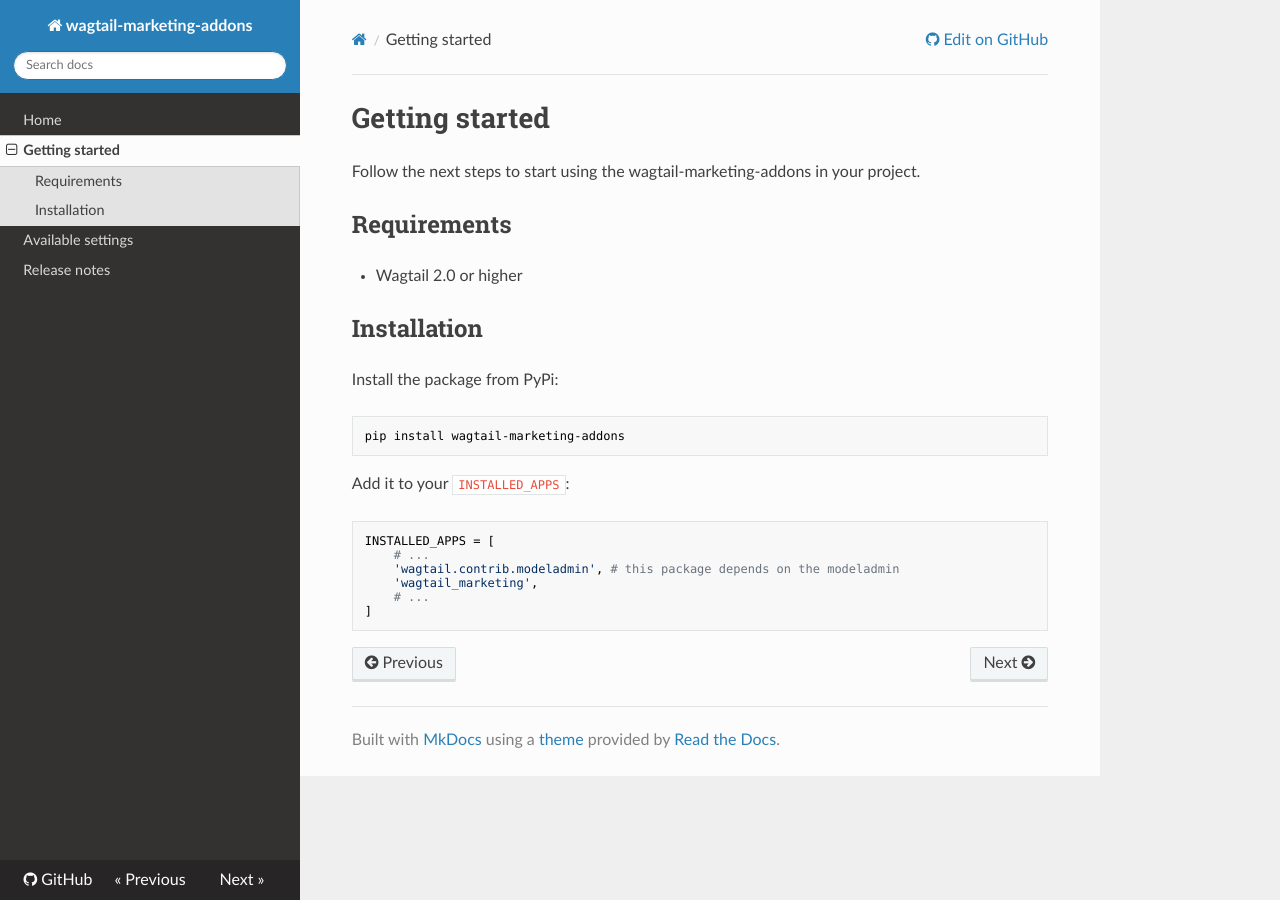
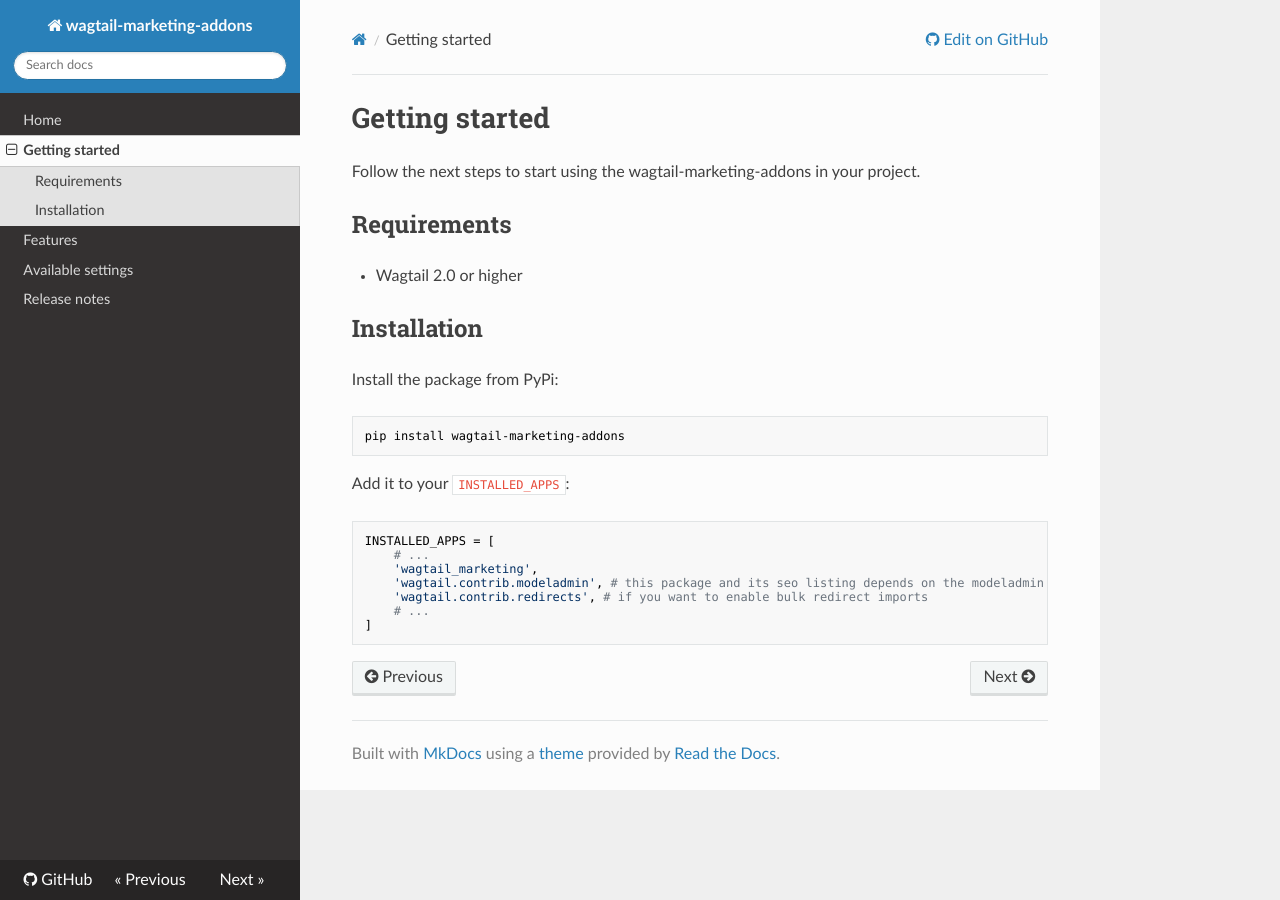
Before and after one commit to LUKKIEN/wagtail-marketing-addons, an MkDocs documentation site: the page built from docs/getting_started.md, in a window 1280 px wide. Built offline with MkDocs 1.6.1, drawn with Linux system fonts in a browser that asks for light colours; nearby versions of some CDN libraries.

Commit message:
Add docs and do not make redirects a show-stopper for installation

````diff
--- a/docs/getting_started.md
+++ b/docs/getting_started.md
@@ -19,8 +19,9 @@
 ```python
 INSTALLED_APPS = [
     # ...
-    'wagtail.contrib.modeladmin', # this package depends on the modeladmin
     'wagtail_marketing',
+    'wagtail.contrib.modeladmin', # this package and its seo listing depends on the modeladmin
+    'wagtail.contrib.redirects', # if you want to enable bulk redirect imports
     # ...
 ]
 ```
--- a/mkdocs.yml
+++ b/mkdocs.yml
@@ -17,5 +17,6 @@
 nav:
   - 'Home': index.md
   - 'Getting started': getting_started.md
+  - 'Features': features.md
   - 'Available settings': available_settings.md
   - 'Release notes': 'changes.md'
````
Also changed, not shown: docs/features.md (added, +34 -0 lines), docs/images/bulk-redirect-import.jpg (added), docs/images/seo-listing.jpg (added), 1 other file.
